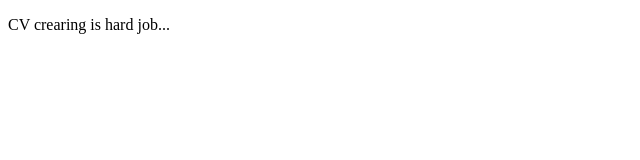
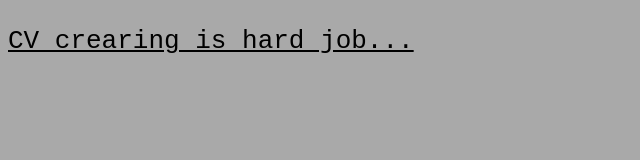
Before and after one commit to TimkovEugene/rsschool-cv, a plain HTML site: page index.html in a window 1280 px wide. Shown: the whole page, without its empty margins (0-640 px from the left). Drawn offline with Linux system fonts and the light colour scheme.

Commit message:
feat: add css file

```diff
--- a/index.html
+++ b/index.html
@@ -4,11 +4,12 @@
 	<meta charset="UTF-8">
 	<meta http-equiv="X-UA-Compatible" content="IE=edge">
 	<meta name="viewport" content="width=device-width, initial-scale=1.0">
+	<link rel="stylesheet" href="style.css">
 	<title>CV#2. HTML, CSS & Git Basics</title>
 </head>
 <body>
 	<main>
-		<p>CV crearing is hard job...</p>
+		<p class="content">CV crearing is hard job...</p>
 	</main>
 </body>
 </html>
--- /dev/null
+++ b/style.css
@@ -0,0 +1,9 @@
+body {
+	background-color: darkgrey;
+}
+
+.content {
+	text-decoration: underline;
+	font-size: 26px;
+	font-family: 'Courier New', Courier, monospace;
+}
```
